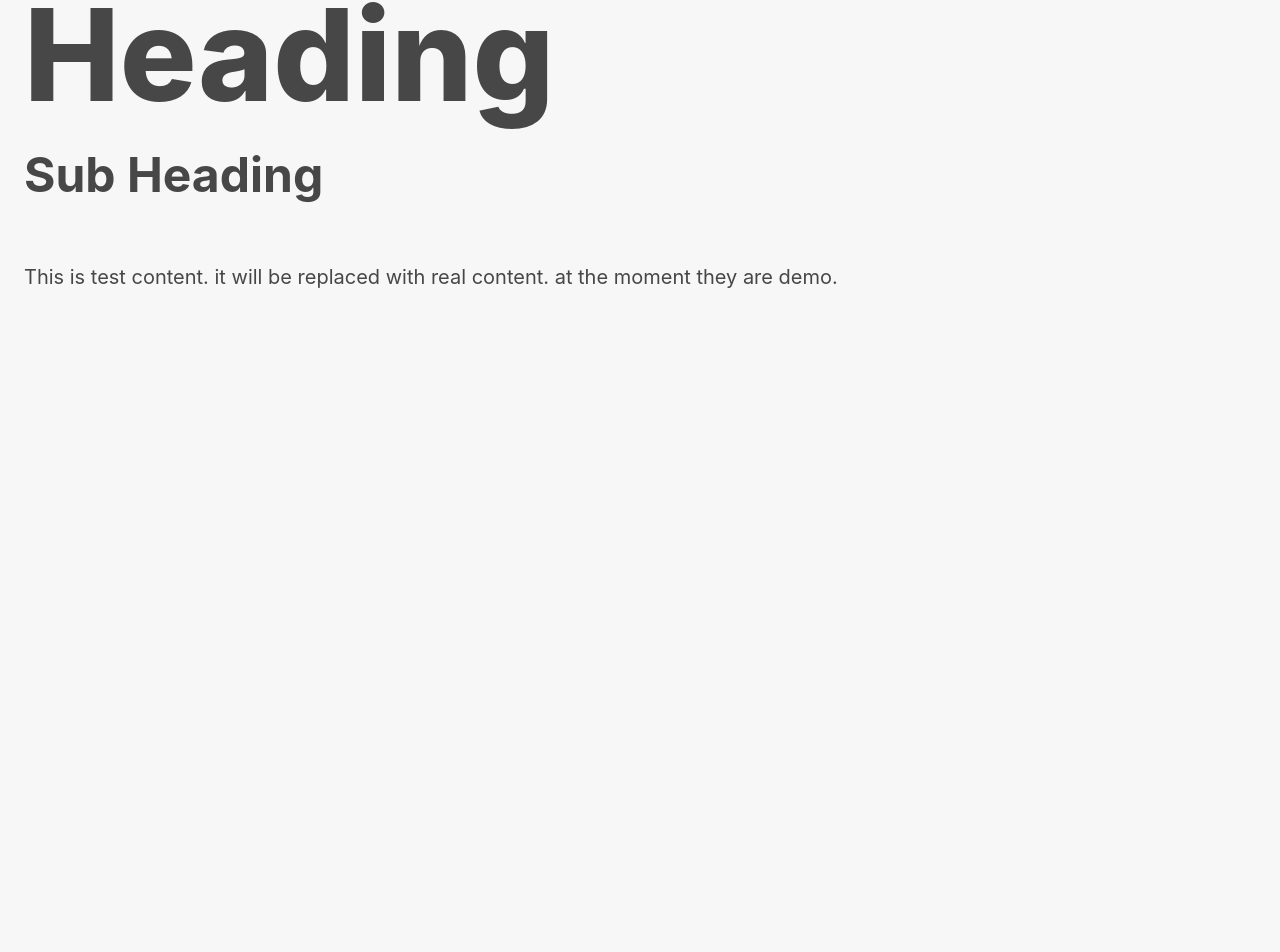
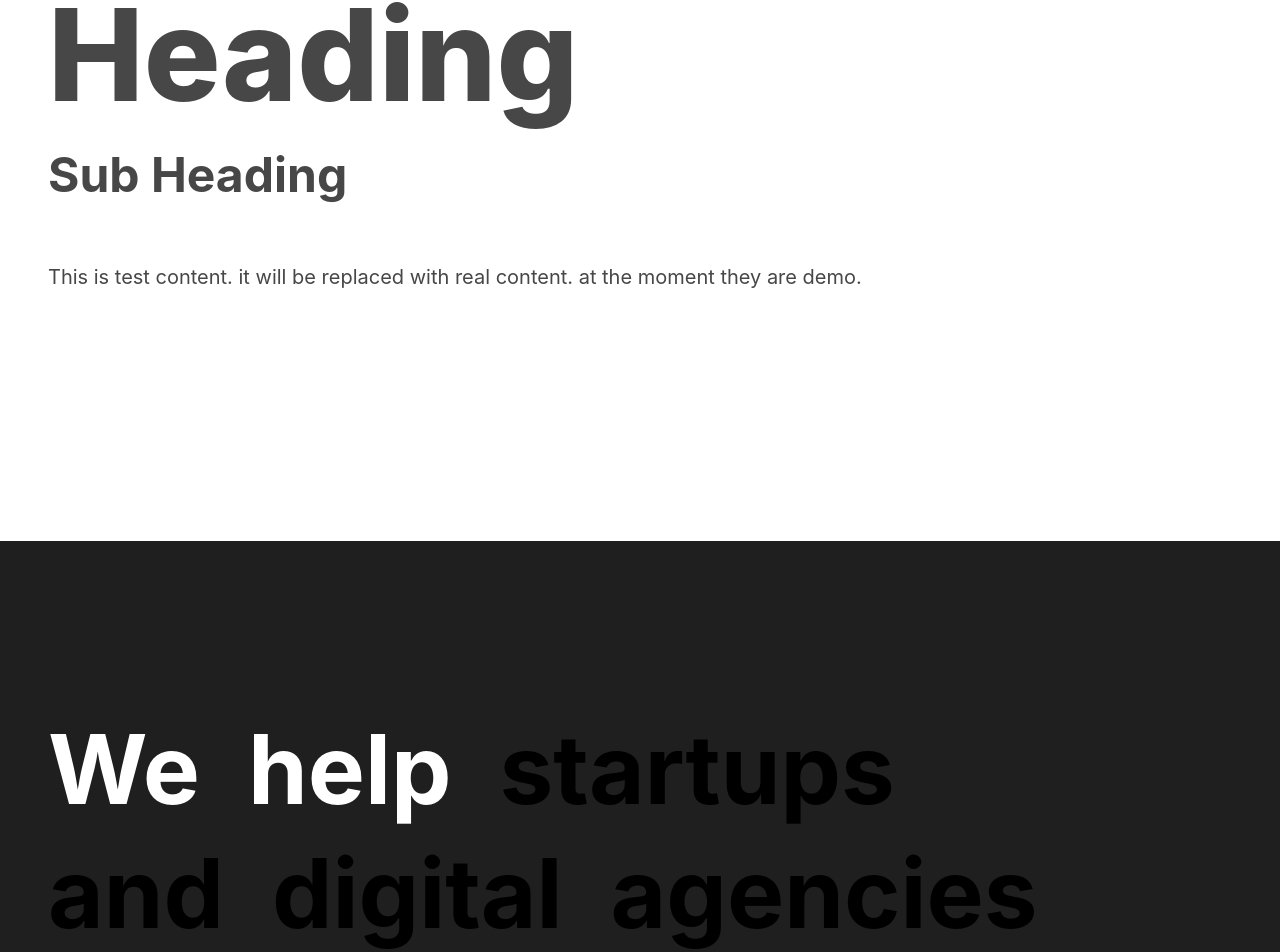
Before and after one commit to Magic-Front/company-site, a React (Create React App) app: page / in a window 1280 px wide. Shown: the part 259-1211 px from the top of the page. Before the commit the page ends 800 px from the top, so only its background shows below. Built offline with nearby package versions, Linux system fonts and the light colour scheme.

Commit message:
[Update] animation not complete

```diff
--- a/package.json
+++ b/package.json
@@ -9,6 +9,7 @@
     "@testing-library/jest-dom": "^5.11.4",
     "@testing-library/react": "^11.1.0",
     "@testing-library/user-event": "^12.1.10",
+    "aos": "^2.3.4",
     "react": "^17.0.2",
     "react-dom": "^17.0.2",
     "react-router-dom": "^5.2.0",
--- a/src/App.js
+++ b/src/App.js
@@ -1,12 +1,15 @@
 import { BrowserRouter as Router } from 'react-router-dom'
+import 'aos/dist/aos.css'
 import './App.css'
 import routes from './routes'
 import PrivateRoute from './routes/Private'
 import PublicRoute from './routes/Public'
 import SplitRoute from './routes/Split'
+import AOS from 'aos';
 
 const base = process.env.PUBLIC_URL || '/'
 function App() {
+  AOS.init();
   return (
     <Router basename={base}>
       {routes.map((route) => {
--- /dev/null
+++ b/src/pages/home/AboutSection/TitleComponent.js
@@ -0,0 +1,25 @@
+import React from 'react'
+
+export default function TitleComponent(props) {
+  return (
+    <div className="h-screen w-full flex justify-center items-center bg-dark">
+      <div className="container mx-auto px-6 lg:px-12 xl:px-64">
+        <div>
+          {
+            (props?.titles ?? []).map((text, i) => {
+              return <div className="text-6xl md:text-8xl lg:text-8xl xl:text-8xl font-bold pt-7 text-white animate-default">
+                {
+                  text?.map((t, j)=>(
+                    i===0&&j===2||i===1?
+                    <span data-aos="fade-zoom-in" data-aos-duration="500" data-aos-delay={ i*700 + j*300 } data-aos-offset="0" key={j} class="pr-12 text-black">{t}</span>:
+                    <span data-aos="fade-zoom-in" data-aos-duration="500" data-aos-delay={ i*700 + j*300 } data-aos-offset="0" key={j} class="pr-12">{t}</span>
+                  ))
+                }
+              </div>
+            })
+          }
+        </div>
+      </div>
+    </div>
+  )
+}
--- /dev/null
+++ b/src/pages/home/AboutSection/TopicComponent.js
@@ -0,0 +1,38 @@
+import React from 'react'
+
+export default function TopicComponent(props) {
+  return (
+    <div className="h-full xl:h-screen w-full flex justify-center bg-white">
+      <div className="container mx-auto px-6 pb-16 lg:px-12 xl:px-64 grid grid-cols-1 lg:grid-cols-2 xl:grid-cols-2 xl:gap-28">
+        <div className="lg:pr-32 xl:pr-32">
+          {
+            props?.topics?.slice(0, props?.topics?.length/2).map((topic, i)=>{
+              return(
+                <div key={i} className="pt-40" data-aos="fade-up" data-aos-duration="3000" >
+                  <h1 className="px-6 text-4xl md:text-6xl lg:text-7xl font-bold text-black">{topic?.header}</h1>
+                  <p className="text-xl pt-14">
+                    {topic?.body}
+                  </p>
+                </div>
+              )
+            })
+          }
+        </div>
+        <div>
+          {
+            props?.topics?.slice(props?.topics?.length/2, props?.topics?.length).map((topic, i)=>{
+              return(
+                <div key={i} className="pt-40" data-aos="fade-up" data-aos-duration="3000" >
+                  <h1 className="px-6 text-4xl md:text-6xl lg:text-7xl font-bold text-black">{topic?.header}</h1>
+                  <p className="text-xl pt-14">
+                    {topic?.body}
+                  </p>
+                </div>
+              )
+            })
+          }
+        </div>
+      </div>
+    </div>
+  )
+}
--- /dev/null
+++ b/src/pages/home/AboutSection/index.js
@@ -0,0 +1,35 @@
+import React from 'react'
+import TitleComponent from './TitleComponent'
+import TopicComponent from './TopicComponent'
+const titles=[
+  ['We', 'help', 'startups'],
+  ['and', 'digital', 'agencies'],
+  ['launch', 'projects', 'on'],
+  ['time,', 'with', 'no', 'pain.']
+]
+const topics=[
+  {
+    header: 'Ruby',
+    body: 'We specialize in Ruby on Rails programming with frontend part done with React (with Redux), Backbone, SASS and PostCSS, ES2015 and СoffeeScript, Gulp, Webpack. Also, we do fancy stuff, like Flash, Unity, WebGL, and Canvas.'
+  },
+  {
+    header: '24/7',
+    body: 'All our team members work in-house. To better interact with our clients from different parts of the world, we form a team with an individual schedule for every project. We’ll make sure to have several working hours overlap with your team wherever you are.'
+  },
+  {
+    header: 'Scrum',
+    body: 'We use scrum methodology and task tracking tools. You know exactly which part of the project is already done and what we are doing right now. No risk for the deadline.'
+  },
+  {
+    header: 'Long-term',
+    body: 'We can save a project with a fast-approaching deadline or develop a project from scratch. Majority of our clients have worked with us for many years.  90% of our clients choose to work with us again, for 75% of them we have done 5 or more projects.'
+  }
+]
+export default function AboutSection() {
+  return (
+    <>
+      <TitleComponent titles={titles}/>
+      <TopicComponent topics={topics}/>
+    </>
+  )
+}
--- a/src/pages/home/IntroSection.js
+++ b/src/pages/home/IntroSection.js
@@ -2,11 +2,11 @@ import React from 'react'
 
 export default function IntroSection() {
   return (
-    <div className="h-screen w-full flex justify-center items-center">
-      <div className="container">
-        <h1 className="mb-8 text-9xl font-extrabold">Heading</h1>
-        <h2 className="mb-16 text-5xl font-bold">Sub Heading</h2>
-        <p className="text-xl">
+    <div className="h-screen w-full flex justify-center items-center bg-white">
+      <div className="container mx-auto px-6 lg:px-12 xl:px-64" >
+        <h1 className="mb-8 text-9xl font-extrabold" data-aos="fade-up" data-aos-duration="3000">Heading</h1>
+        <h2 className="mb-16 text-5xl font-bold" data-aos="fade-up" data-aos-duration="3000">Sub Heading</h2>
+        <p className="text-xl delay-1000" data-aos="fade-up" data-aos-duration="3000">
           This is test content. it will be replaced with real content. at the
           moment they are demo.
         </p>
--- a/src/pages/home/index.js
+++ b/src/pages/home/index.js
@@ -1,11 +1,13 @@
 import React from 'react'
 import Layout from '../../layouts'
 import IntroSection from './IntroSection'
+import AboutSection from './AboutSection/index'
 
 export default function Home() {
   return (
-    <Layout>
+    <Layout fullWidth={true}>
       <IntroSection />
+      <AboutSection />
     </Layout>
   )
 }
--- a/tailwind.config.js
+++ b/tailwind.config.js
@@ -6,7 +6,7 @@ module.exports = {
     extend: {
       colors: {
         default: '#474747',
-        'bg-default': '#F7F7F7',
+        dark: '#1F1F1F',
       },
       screens: {
         sm: '600px',
@@ -38,6 +38,16 @@ module.exports = {
       fontSize: {
         xs: ['.75rem', 'inherit'],
       },
+      keyframes: {
+        change: {
+          '0%': { opacity: 0, color: 'white'},
+          '80%': { opacity: 1, color: 'white'},
+          '100%': {opacity: 1, color: 'white'},
+        }
+      }
+    },
+    animation: {
+      change: 'change 5s'
     },
     cursor: {
       crosshair: 'crosshair',
@@ -50,6 +60,7 @@ module.exports = {
       width: ['first'],
       height: ['first'],
       position: ['first'],
+      animation: ['responsive', 'motion-safe', 'motion-reduce']
     },
     // mixBlendMode: ['hover', 'focus'],
     blur: ['hover', 'focus'],
```
Also changed, not shown: src/style/index.scss (line endings or trailing spaces), 1 other file (tests, documents, lock files or other folders).
